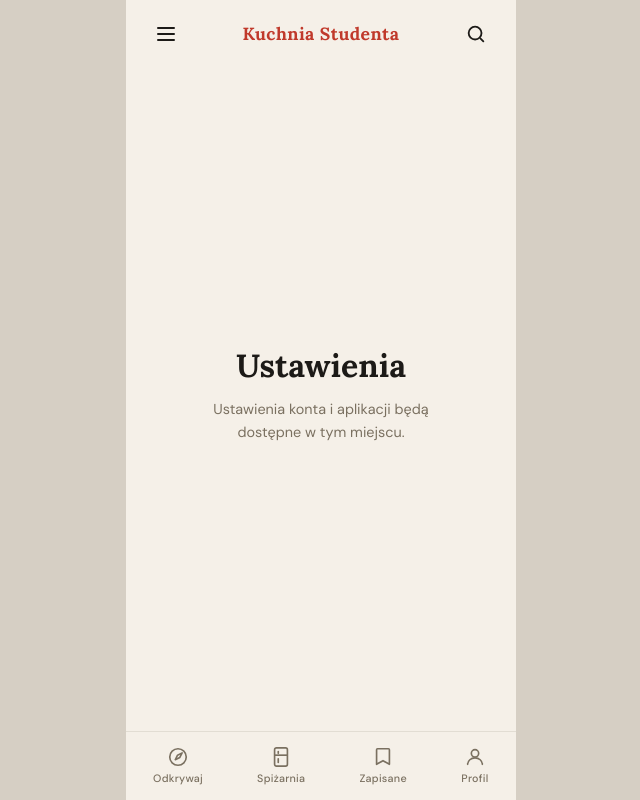
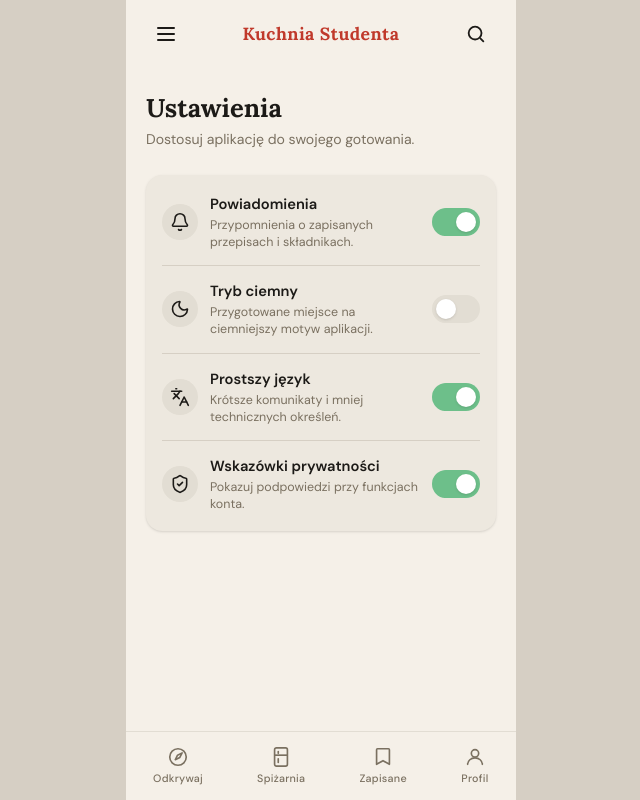
Before and after one commit to zuzka-szczelina/studenckie_przepisy, a React (Vite) app in the folder studenckie_przepisy/: page /ustawienia in a window 1280 px wide. Shown: the whole page, without its empty margins (319-959 px from the left). Built offline with nearby package versions, Linux system fonts and the light colour scheme; no server answers; sample sign-in values are in the browser's storage.

Commit message:
feat: add settings screen and fix incorrect text formatting

```diff
--- a/studenckie_przepisy/src/App.jsx
+++ b/studenckie_przepisy/src/App.jsx
@@ -3,12 +3,12 @@ import AppLayout from "./layouts/AppLayout";
 import SpizarniaScreen from "./screens/SpizarniaScreen";
 import WynikiScreen from "./screens/WynikiScreen";
 import ProfileScreen from "./screens/ProfileScreen.tsx";
-import PlaceholderScreen from "./screens/PlaceholderScreen";
 import RecipeDetailScreen from "./screens/RecipeDetailScreen";
 import CookingModeScreen from "./screens/CookingModeScreen";
-import { useAuth } from "./context/AuthContext";
+import useAuth from "./hooks/useAuth";
 import LoginScreen from "./screens/LoginScreen";
 import SavedRecipiesScreen from "./screens/SavedRecipiesScreen.jsx";
+import SettingsScreen from "./screens/SettingsScreen";
 // import OdkrywajScreen from "./screens/OdkrywajScreen";  // TODO
 // import ZapisaneScreen from "./screens/ZapisaneScreen";  // TODO
 
@@ -42,12 +42,7 @@ export default function App() {
           <Route path="/zapisane" element={<SavedRecipiesScreen />} />
           <Route
             path="/ustawienia"
-            element={
-              <PlaceholderScreen
-                title="Ustawienia"
-                description="Ustawienia konta i aplikacji będą dostępne w tym miejscu."
-              />
-            }
+            element={<SettingsScreen />}
           />
           {/* <Route path="/odkrywaj" element={<OdkrywajScreen />} /> */}
           {/* <Route path="/zapisane" element={<ZapisaneScreen />} /> */}
--- a/studenckie_przepisy/src/components/SearchAndFilters.jsx
+++ b/studenckie_przepisy/src/components/SearchAndFilters.jsx
@@ -49,9 +49,6 @@ const SearchAndFilters = ({ ingredients, activeFilters, defaultSearchText, allRe
 
   const [recipeNameSearch, setRecipeNameSearch] = useState("");
 
-  const [filterResults, setFilterResults] = useState(allRecipies);
-  const [searchResults, setSearchResults] = useState(allRecipies);
-
   const [areFiltersVisible, setAreFiltersVisible] = useState(false);
 
 
@@ -61,12 +58,7 @@ const SearchAndFilters = ({ ingredients, activeFilters, defaultSearchText, allRe
     const searched = allRecipies.filter(recipe =>
       recipe.title.toLowerCase().includes(recipeNameSearch.toLowerCase())
     );
-    setSearchResults(searched)
-
-    const intersection = filterResults.filter(recipe =>
-      searched.some(r => r.id === recipe.id)
-    );
-    setResults(intersection);
+    setResults(searched);
   }
 
   return (
@@ -94,8 +86,8 @@ const SearchAndFilters = ({ ingredients, activeFilters, defaultSearchText, allRe
         </div>
 
         {areFiltersVisible &&
-        <div className='absolute inset-x-0 z-40 bg-red-200'>
-          <p>Filters Will be available here</p>
+        <div className='absolute inset-x-0 z-40 bg-surface rounded-2xl border border-shell px-4 py-3 shadow-lg'>
+          <p className="text-[0.88rem] text-muted">Filtry będą dostępne tutaj.</p>
           <button onClick={() => setAreFiltersVisible(false)}>
             <IconX/>
           </button>
--- a/studenckie_przepisy/src/components/SideMenu.jsx
+++ b/studenckie_przepisy/src/components/SideMenu.jsx
@@ -18,7 +18,7 @@ const MAIN_ITEMS = [
 ];
 
 const SETTINGS_ITEMS = [
-  { label: "Mój Profil", path: "/profil", icon: UserRound },
+  { label: "Mój profil", path: "/profil", icon: UserRound },
   { label: "Ustawienia", path: "/ustawienia", icon: Settings },
 ];
 
--- a/studenckie_przepisy/src/components/profil/ProfileLogoutButton.tsx
+++ b/studenckie_przepisy/src/components/profil/ProfileLogoutButton.tsx
@@ -1,5 +1,5 @@
 import { LogOut, ChevronRight } from 'lucide-react'
-import { useAuth } from '../../context/AuthContext'
+import useAuth from '../../hooks/useAuth'
 
 const ProfileLogoutButton = () => {
   const { logout } = useAuth()
--- a/studenckie_przepisy/src/context/AuthContext.jsx
+++ b/studenckie_przepisy/src/context/AuthContext.jsx
@@ -1,13 +1,8 @@
 // src/context/AuthContext.jsx
-import { createContext, useContext, useEffect, useState } from "react";
+import { useEffect, useState } from "react";
 import { onAuthStateChanged, signOut } from "firebase/auth";
 import { auth } from "../firebase";
-
-const AuthContext = createContext({
-  user: null,
-  loading: true,
-  logout: () => {},
-});
+import AuthContext from "./authContextValue";
 
 export function AuthProvider({ children }) {
   const [user, setUser]       = useState(undefined); // undefined = ładowanie, null = niezalogowany
@@ -29,5 +24,3 @@ export function AuthProvider({ children }) {
     </AuthContext.Provider>
   );
 }
-
-export const useAuth = () => useContext(AuthContext);
--- /dev/null
+++ b/studenckie_przepisy/src/context/authContextValue.js
@@ -0,0 +1,9 @@
+import { createContext } from "react";
+
+const AuthContext = createContext({
+  user: null,
+  loading: true,
+  logout: () => {},
+});
+
+export default AuthContext;
--- a/studenckie_przepisy/src/firebase.jsx
+++ b/studenckie_przepisy/src/firebase.jsx
@@ -1,7 +1,6 @@
 // Import the functions you need from the SDKs you need
 import { initializeApp } from "firebase/app";
 import { getAuth, GoogleAuthProvider } from "firebase/auth";
-import { getAnalytics } from "firebase/analytics";
 // TODO: Add SDKs for Firebase products that you want to use
 // https://firebase.google.com/docs/web/setup#available-libraries
 
@@ -21,4 +20,3 @@ const firebaseConfig = {
 const app = initializeApp(firebaseConfig);
 export const auth = getAuth(app);
 export const googleProvider = new GoogleAuthProvider();
-const analytics = getAnalytics(app);
--- /dev/null
+++ b/studenckie_przepisy/src/hooks/useAuth.js
@@ -0,0 +1,6 @@
+import { useContext } from "react";
+import AuthContext from "../context/authContextValue";
+
+export default function useAuth() {
+  return useContext(AuthContext);
+}
--- a/studenckie_przepisy/src/screens/ProfileScreen.tsx
+++ b/studenckie_przepisy/src/screens/ProfileScreen.tsx
@@ -8,9 +8,9 @@ import { Utensils, Bell, Lock } from 'lucide-react'
 import ProfileLogoutButton from "../components/profil/ProfileLogoutButton";
 
 const menu_items_props: ProfileMenuItemProps[] = [
-  {icon: Utensils, text: "Moje Diety"},
-  {icon: Lock, text: "Zmień Hasło"},
-  {icon: Bell, text: "Ustawienia Powiadomień"},
+  {icon: Utensils, text: "Moje diety"},
+  {icon: Lock, text: "Zmień hasło"},
+  {icon: Bell, text: "Ustawienia powiadomień"},
 ];
 
 
--- a/studenckie_przepisy/src/screens/RecipeDetailScreen.jsx
+++ b/studenckie_przepisy/src/screens/RecipeDetailScreen.jsx
@@ -275,7 +275,7 @@ export default function RecipeDetailScreen() {
           onClick={() => navigate(`/przepis/${recipe.id}/gotowanie`)}
           className="w-full py-4 bg-primary text-white rounded-full text-[1rem] font-semibold shadow-[0_4px_18px_rgba(192,57,43,0.35)] hover:bg-primary-h active:scale-[0.98] transition-all flex items-center justify-center gap-2"
         >
-          <IconPlay /> Zacznij Gotować
+          <IconPlay /> Zacznij gotować
         </button>
       </div>
 
--- /dev/null
+++ b/studenckie_przepisy/src/screens/SettingsScreen.jsx
@@ -0,0 +1,93 @@
+import { useState } from "react";
+import { Bell, Languages, Moon, ShieldCheck } from "lucide-react";
+
+function Toggle({ checked, onChange, label }) {
+  return (
+    <button
+      type="button"
+      role="switch"
+      aria-checked={checked}
+      aria-label={label}
+      onClick={() => onChange(!checked)}
+      className={[
+        "relative h-7 w-12 rounded-full transition-colors",
+        checked ? "bg-accent" : "bg-surface2",
+      ].join(" ")}
+    >
+      <span
+        className={[
+          "absolute left-0 top-1 h-5 w-5 rounded-full bg-white shadow-sm transition-transform",
+          checked ? "translate-x-6" : "translate-x-1",
+        ].join(" ")}
+      />
+    </button>
+  );
+}
+
+function SettingsRow({ icon: Icon, title, description, checked, onChange }) {
+  return (
+    <div className="flex items-center gap-3 py-3.5 border-b border-shell last:border-b-0">
+      <div className="w-9 h-9 bg-surface2 rounded-full flex items-center justify-center flex-shrink-0">
+        <Icon className="w-5 h-5 text-text" strokeWidth={1.9} />
+      </div>
+      <div className="min-w-0 flex-1">
+        <p className="text-[0.92rem] font-semibold text-text">{title}</p>
+        <p className="mt-0.5 text-[0.78rem] leading-snug text-muted">
+          {description}
+        </p>
+      </div>
+      <Toggle checked={checked} onChange={onChange} label={title} />
+    </div>
+  );
+}
+
+export default function SettingsScreen() {
+  const [notifications, setNotifications] = useState(true);
+  const [darkMode, setDarkMode] = useState(false);
+  const [simpleLanguage, setSimpleLanguage] = useState(true);
+  const [privacyHints, setPrivacyHints] = useState(true);
+
+  return (
+    <div className="flex flex-col gap-6 px-5 pt-6 pb-5">
+      <section>
+        <h1 className="font-display text-[1.6rem] text-text leading-tight">
+          Ustawienia
+        </h1>
+        <p className="mt-1 text-[0.88rem] leading-relaxed text-muted">
+          Dostosuj aplikację do swojego gotowania.
+        </p>
+      </section>
+
+      <section className="bg-surface rounded-2xl px-4 py-1 shadow-sm">
+        <SettingsRow
+          icon={Bell}
+          title="Powiadomienia"
+          description="Przypomnienia o zapisanych przepisach i składnikach."
+          checked={notifications}
+          onChange={setNotifications}
+        />
+        <SettingsRow
+          icon={Moon}
+          title="Tryb ciemny"
+          description="Przygotowane miejsce na ciemniejszy motyw aplikacji."
+          checked={darkMode}
+          onChange={setDarkMode}
+        />
+        <SettingsRow
+          icon={Languages}
+          title="Prostszy język"
+          description="Krótsze komunikaty i mniej technicznych określeń."
+          checked={simpleLanguage}
+          onChange={setSimpleLanguage}
+        />
+        <SettingsRow
+          icon={ShieldCheck}
+          title="Wskazówki prywatności"
+          description="Pokazuj podpowiedzi przy funkcjach konta."
+          checked={privacyHints}
+          onChange={setPrivacyHints}
+        />
+      </section>
+    </div>
+  );
+}
```
